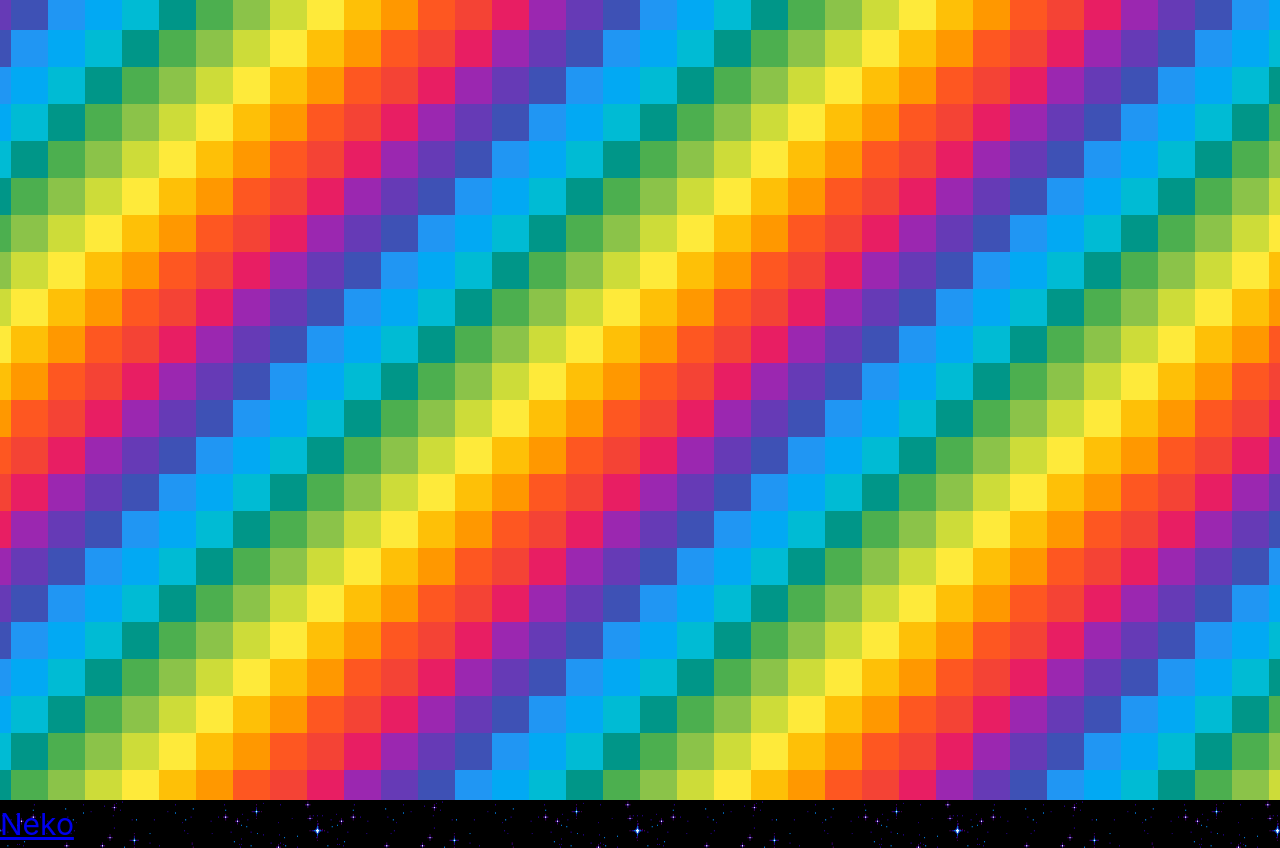
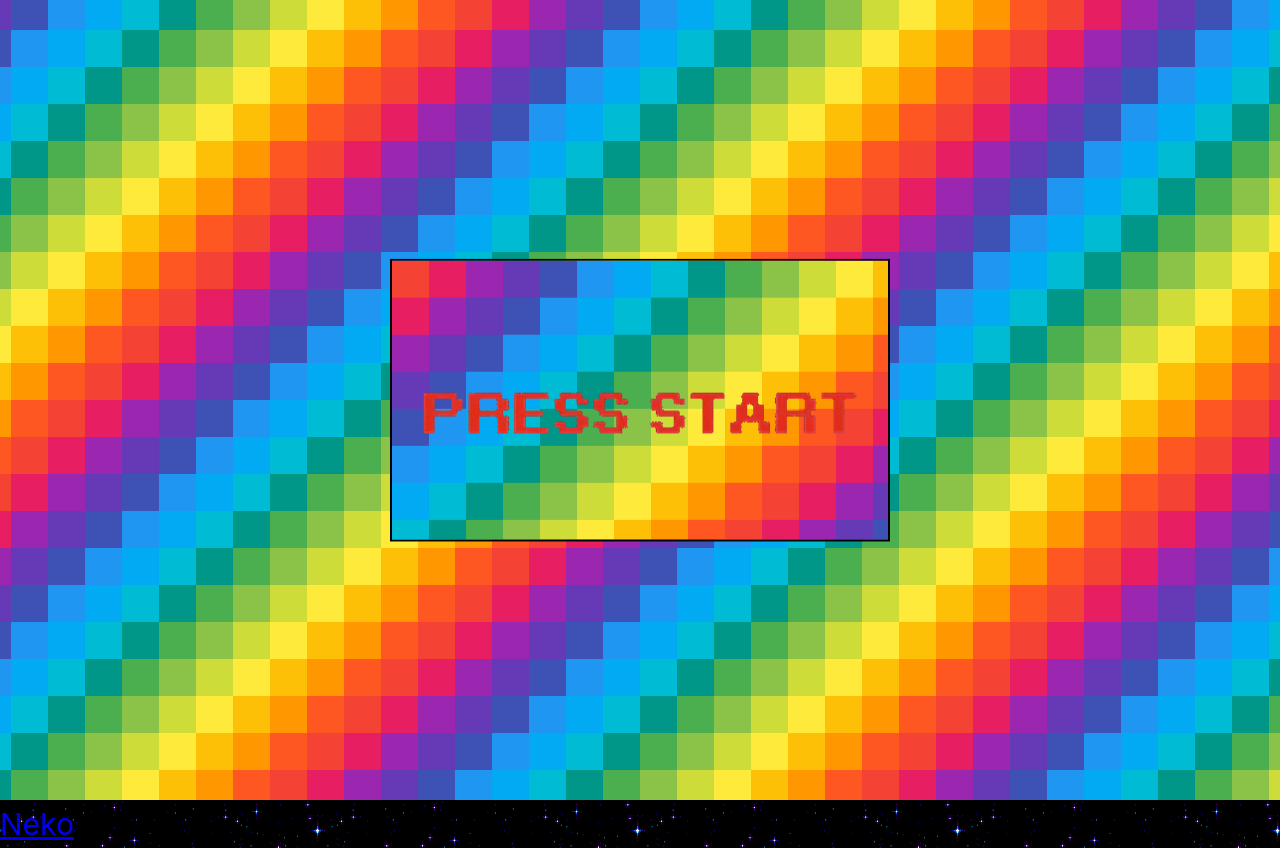
Before and after one commit to JairoLara/lechebronca-front, a Vue app in the folder Lechebronca/: page /welcome in a window 1280 px wide. Built offline with nearby package versions, Linux system fonts and the light colour scheme.

Commit message:
press start

```diff
--- a/Lechebronca/package.json
+++ b/Lechebronca/package.json
@@ -14,6 +14,7 @@
     "axios": "^1.9.0",
     "cors": "^2.8.5",
     "express": "^5.1.0",
+    "jspdf": "^3.0.1",
     "mitt": "^3.0.1",
     "sweetalert2": "^11.22.0",
     "vue": "^3.5.13",
--- a/Lechebronca/src/views/WelcomeView.vue
+++ b/Lechebronca/src/views/WelcomeView.vue
@@ -1,14 +1,29 @@
 <template>
-  <div class="gif-background">
+  <div class="gifprin">
+    <img src="@/assets/presstart.gif" class="enter" />
   </div>
 </template>
 
 <style scoped>
-.gif-background {
+.gifprin {
   height: 100vh;
   width: 100vw;
   background-image: url('@/assets/rainbow.gif');
   background-repeat: repeat;
   background-position: center;
+  position: relative;
+  overflow: hidden;
+}
+
+.enter {
+  position: absolute;
+  top: 50%;
+  left: 50%;
+  background-image: url('@/assets/rainbow.gif');
+  border: solid black 2px;
+  transform: translate(-50%, -50%);
+  width: 500px;
+  height: auto;
+  z-index: 1;
 }
 </style>
```
Also changed, not shown: Lechebronca/src/assets/presstart.gif (added), 1 other file (tests, documents, lock files or other folders).
